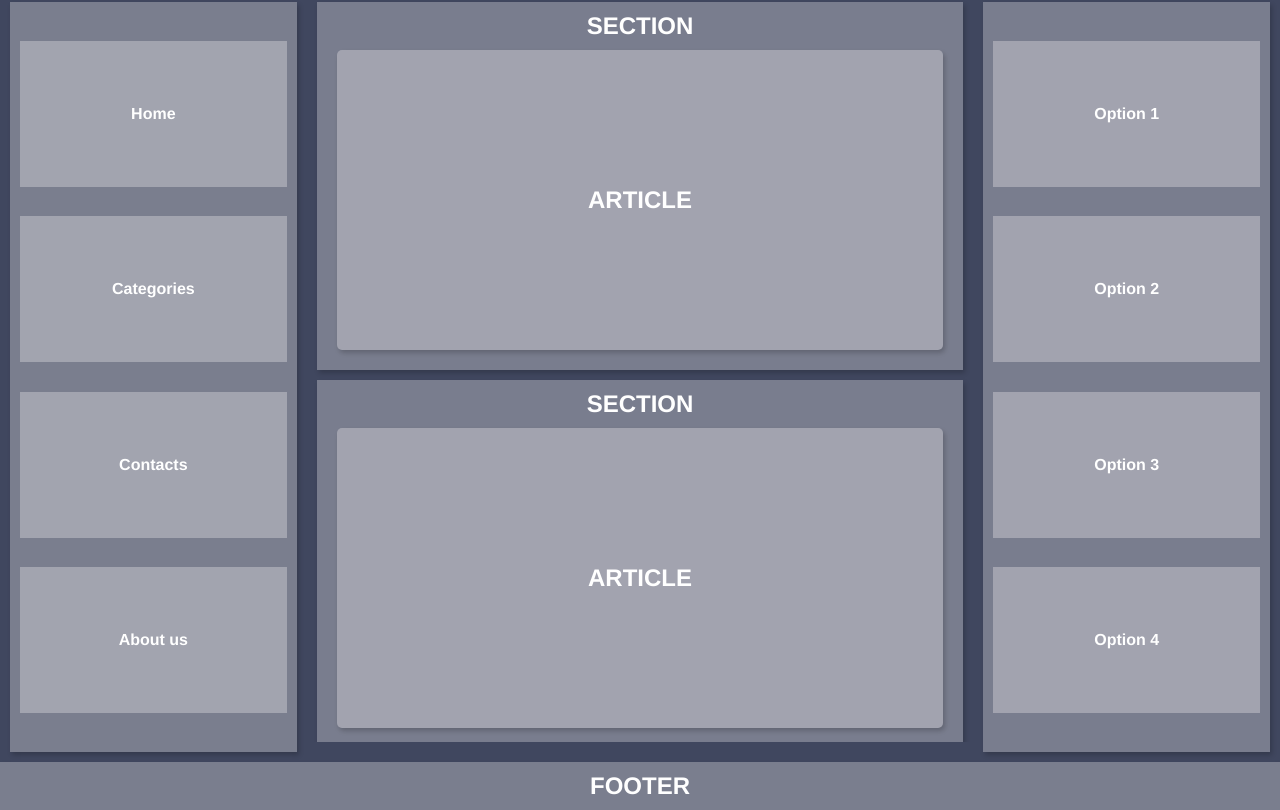
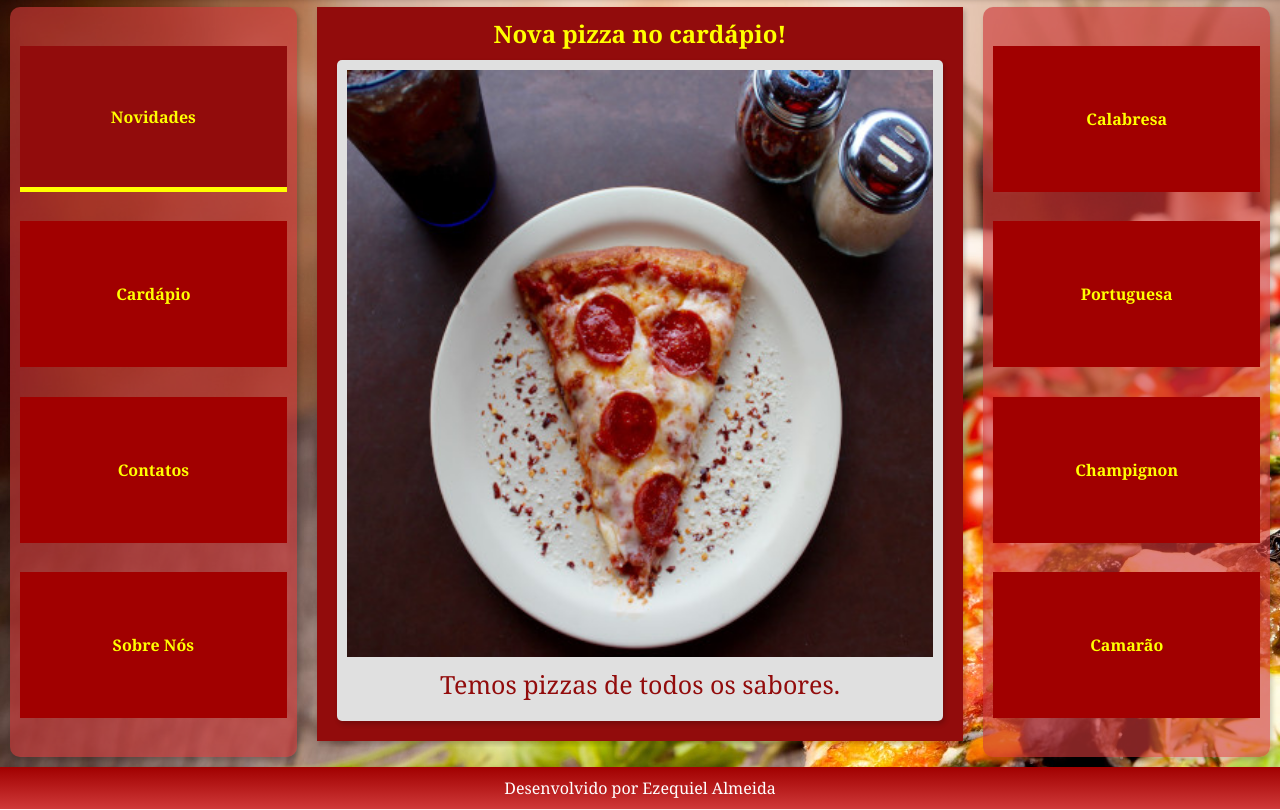
Before and after one commit to ezequielwish/layout-pizza, a plain HTML site: page index.html in a window 1280 px wide. Shown: the part 56-866 px from the top of the page. Drawn offline with Linux system fonts and the light colour scheme.

Commit message:
Pizza Theme

```diff
--- a/assets/css/style.css
+++ b/assets/css/style.css
@@ -1,21 +1,22 @@
 @charset "UTF-8";
 
 :root {
-    --color1: rgb(64, 71, 95);
-    --color2: rgba(255, 250, 250, 0.3);
-    --color3: rgba(255, 250, 250, 0.3);
-    --color4: rgba(255, 250, 250, 0.3);
-    --color5: rgba(255, 250, 250, 0.3);
+    --color1: #a10000;
+    --color2: #920c0c;
+    --color3: #cf3939;
+    --color4: #ffbb00;
+    --color5: #e0e0e0;
 }
 
 * {
     box-sizing: border-box;
     font-family: Helvetica, sans-serif;
-    color: white;
+    color: yellow;
     text-decoration: none;
     padding: 0;
     margin: 0;
     border: 0;
+    font-family: Cambria, Cochin, Georgia, Times, 'Times New Roman', serif;
 }
 
 *::-webkit-scrollbar {
@@ -31,12 +32,13 @@ a {
     font-weight: bold;
 }
 
-a:hover {
+a:hover, #selecionado {
+    background-color: var(--color2);
     border-bottom: 5px solid;
 }
 
 body {
-    background-color: var(--color1);
+    background-image: url(../images/background.jpg);
 }
 
 main {
@@ -52,7 +54,11 @@ header, nav, article, footer, section, aside {
 }
 
 header, footer {
-    background-color: var(--color4);
+    background-image: linear-gradient(to bottom, var(--color1), var(--color3));
+}
+
+header > *, footer > * {
+    color: white;
 }
 
 section {
@@ -63,6 +69,13 @@ article {
     background-color: var(--color5);
     min-height: 300px;
     border-radius: 5px;
+}
+
+article > p {
+    color: var(--color2);
+    font-size: 25px;
+    font-family: Cambria, Cochin, Georgia, Times, 'Times New Roman', serif;
+    margin: 10px 0;
 }
 
 nav, article, section, aside {
@@ -76,7 +89,7 @@ nav > *, aside > * {
     display: flex;
     align-items: center;
     justify-content: center;
-    background-color: var(--color2);
+    background-color: var(--color1);
     padding: 5px;
     height: 20%;
     width: 100%;
@@ -89,9 +102,11 @@ div#scrollable {
 }
 
 nav, aside {
-    background-color: var(--color3);
+    background-color: #cf3939a1;
     width: 300px;
     height: 750px;
+    border-radius: 10px;
+    backdrop-filter: 3px;
 }
 
 @media (max-width: 800px) {
@@ -107,12 +122,14 @@ nav, aside {
     }
 
     nav, aside {
-        background-color: var(--color4);
+        background-color: var(--color3);
         margin: 0;
         flex-direction: row;
         height: 50px;
         width: 100%;
         box-shadow: none;
+        border-top-left-radius: 0;
+        border-top-right-radius: 0;
     }
 
     nav > *, aside > * {
--- a/index.html
+++ b/index.html
@@ -9,34 +9,40 @@
 </head>
 <body>
     <header>
-        <h2>HEADER</h2>
+        <h2>PIZZARIA SABOROSA</h2>
     </header>
     <main>
         <nav>
-            <a href="#">Home</a>
-            <a href="#">Categories</a>
-            <a href="#">Contacts</a>
-            <a href="#">About us</a>
+            <a href="#", id="selecionado">Novidades</a>
+            <a href="#">Cardápio</a>
+            <a href="#">Contatos</a>
+            <a href="#">Sobre Nós</a>
         </nav>
         <div id="scrollable">
             <section>
-                <h2>SECTION</h2>
-                <article><h2>ARTICLE</h2></article>
+                <h2>Nova pizza no cardápio!</h2>
+                <article>
+                    <img src="assets/images/pizza2.jpg" alt="pizza">
+                    <p>Temos pizzas de todos os sabores.</p>
+                </article>
             </section>
             <section>
-                <h2>SECTION</h2>
-                <article><h2>ARTICLE</h2></article>
+                <h2>Portuguesa</h2>
+                <article>
+                    <img src="assets/images/pizza1.jpg" alt="Pizza Portuguesa">
+                    <p>Olhe para esta bela pizza portuguesa!</p>
+                </article>
             </section>
         </div>
         <aside>
-            <a href="#">Option 1</a>
-            <a href="#">Option 2</a>
-            <a href="#">Option 3</a>
-            <a href="#">Option 4</a>
+            <a href="#">Calabresa</a>
+            <a href="#">Portuguesa</a>
+            <a href="#">Champignon</a>
+            <a href="#">Camarão</a>
         </aside>
     </main>
     <footer>
-        <h2>FOOTER</h2>
+        <p>Desenvolvido por Ezequiel Almeida</p>
     </footer>
 </body>
 </html>
```
Also changed, not shown: assets/images/background.jpg (added), assets/images/pizza1.jpg (added), assets/images/pizza2.jpg (added).
